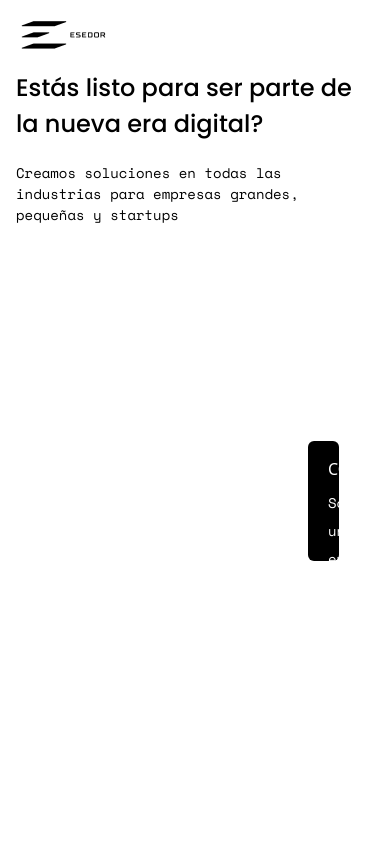
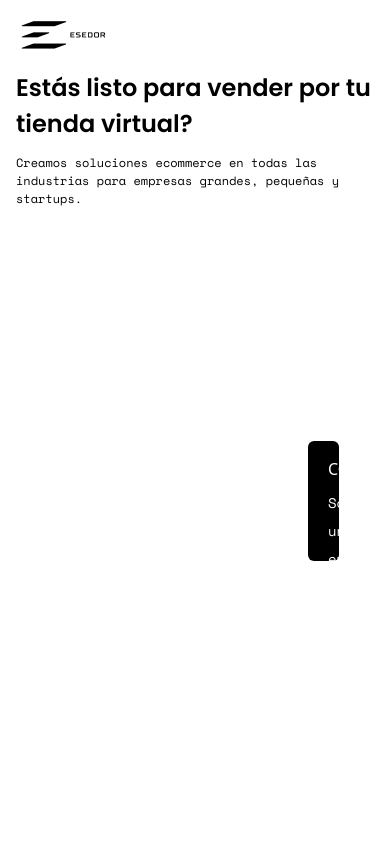
Before and after one commit to ZambranoBeicker/esedor_landingpage-web, a React (Create React App) app: page / in a window 390 px wide. Shown: the top 844 px of the page. Built offline with nearby package versions, Linux system fonts and the light colour scheme.

Commit message:
Add responsive styles to hero texts

```diff
--- a/src/components/Hero.js
+++ b/src/components/Hero.js
@@ -17,7 +17,7 @@ const DynamicFlex = (props)=>{
     )
 }
 
-const InfoParagraph = ({info,textClass = 'text-sm md:text-2xl md:ml-2', containerClass = 'w-10/12 my-5'})=>{
+const InfoParagraph = ({info,textClass = 'text-xs md:text-2xl md:ml-2', containerClass = 'w-11/12 md:w-10/12 my-3 md:my-5'})=>{
     return(
         <div className={containerClass}>
             <p className={textClass}>{info}</p>
@@ -27,9 +27,9 @@ const InfoParagraph = ({info,textClass = 'text-sm md:text-2xl md:ml-2', containe
 
 const HeroInfo = (props)=>{
     return (
-        <div className="ml-4 md:ml-16 md:mr-20 md:w-8/12 pr-4">
-            <h1 className="text-2xl md:text-6xl font-medium w-full">Estás listo para ser parte de la nueva era digital?</h1>
-            <InfoParagraph info="Creamos soluciones en todas las industrias para empresas grandes, pequeñas y startups"/>
+        <div className="ml-4 md:ml-16 md:mr-20 md:w-8/12 md:pr-4">
+            <h1 className="text-2xl font-semibold md:text-6xl md:font-medium w-full">Estás listo para vender por tu tienda virtual?</h1>
+            <InfoParagraph info="Creamos soluciones ecommerce en todas las industrias para  empresas grandes, pequeñas y startups."/>
         </div>
     )
 }
```
